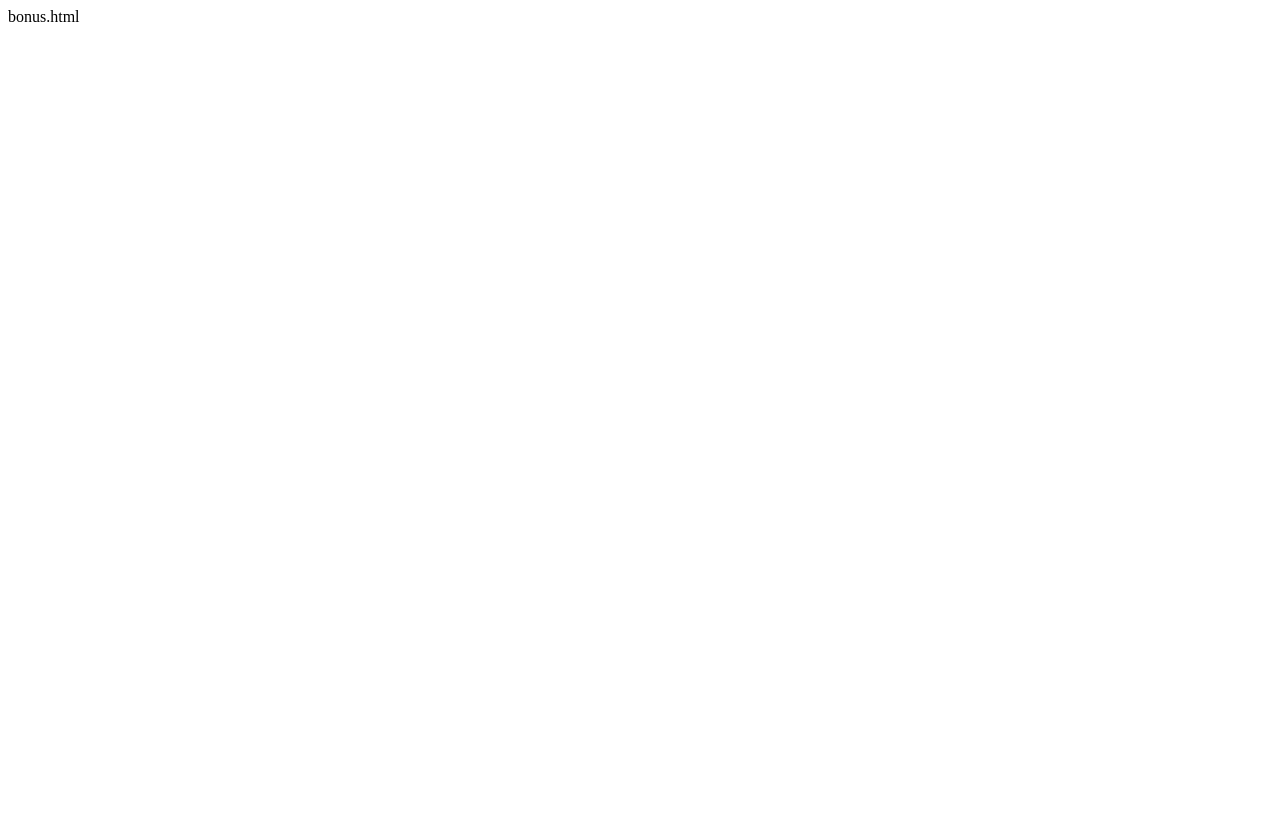
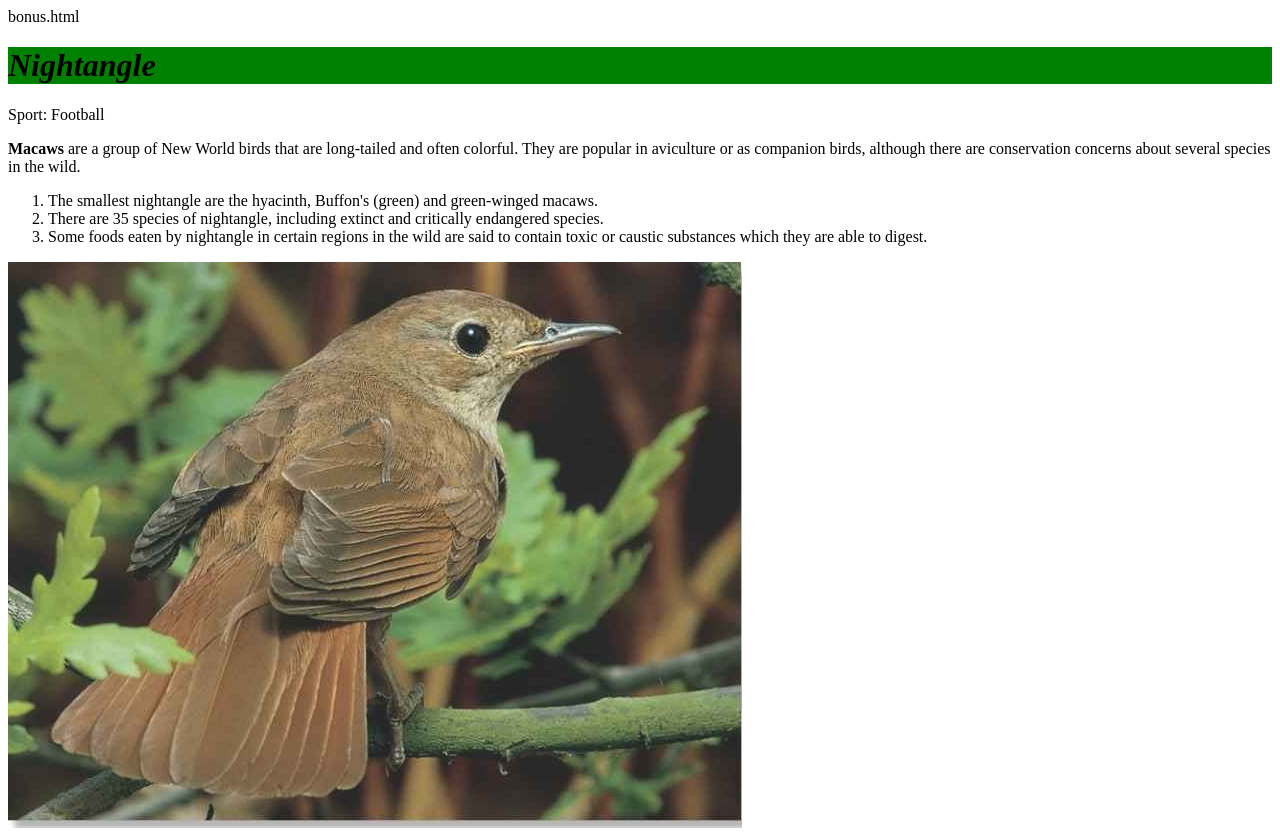
Before and after one commit to 44-563-Web-Apps-S22/webapps-s22-assignment-3-nikchowdary, a plain HTML site: page bonus.html in a window 1280 px wide. Before the commit the page ends 800 px from the top, so only its background shows below. Drawn offline with Linux system fonts and the light colour scheme.

Commit message:
bird
nightangle

```diff
--- a/bonus.html
+++ b/bonus.html
@@ -1 +1,19 @@
  bonus.html
+
+ <!DOCTYPE html>
+<html>
+<head>
+<title>Friends Page</title>
+</head>
+<body>
+    <h1 style="background-color:green;"><i>Nightangle</i></h1>
+    <p>Sport: Football</p>
+    <p><b>Macaws</b> are a group of New World birds that are long-tailed and often colorful. They are popular in aviculture or as companion birds, although there are conservation concerns about several species in the wild.</p>
+    <ol>
+        <li>The smallest nightangle are the hyacinth, Buffon's (green) and green-winged macaws.</li>
+        <li>There are 35 species of nightangle, including extinct and critically endangered species.</li>
+        <li>Some foods eaten by nightangle in certain regions in the wild are said to contain toxic or caustic substances which they are able to digest.</li>
+    </ol>
+    <img src=bird.jpg>
+</body>
+</html>
```
